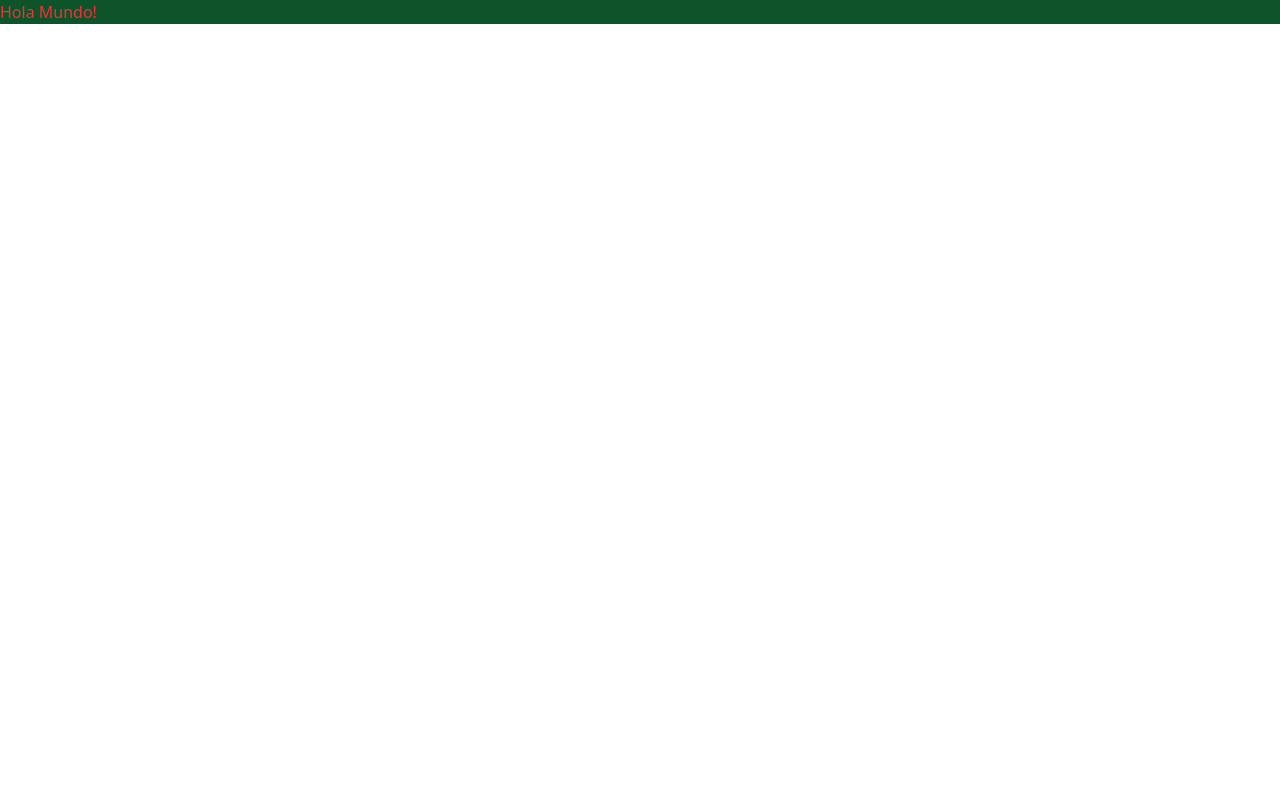
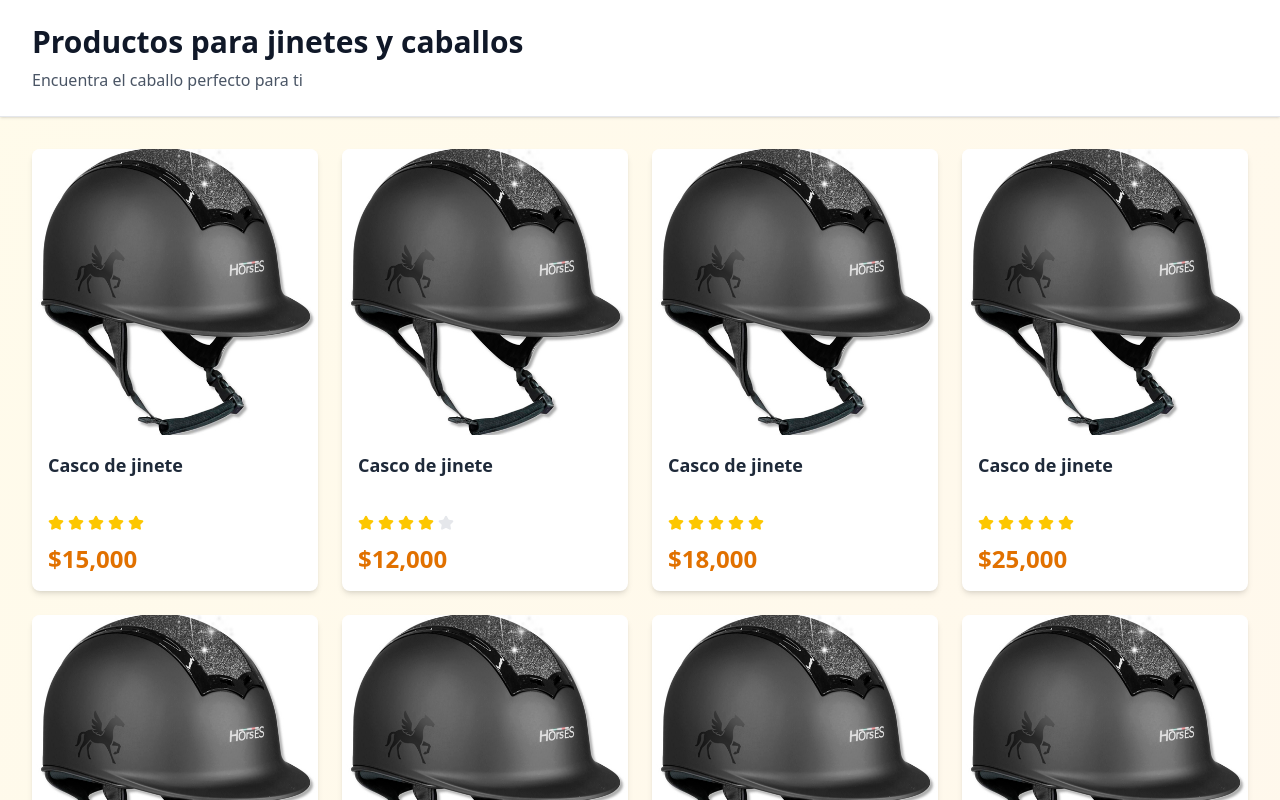
Before and after one commit to No-Country-simulation/-S02-26-Equipo-07, a React (Vite) app in the folder frontend/Equestrian e-commerce/: page / in a window 1280 px wide. Shown: the top 800 px of the page. Built offline with nearby package versions, Linux system fonts and the light colour scheme.

Commit message:
Cambios menores en estilo y estructura

```diff
--- a/frontend/Equestrian e-commerce/package.json
+++ b/frontend/Equestrian e-commerce/package.json
@@ -11,6 +11,7 @@
   },
   "dependencies": {
     "@tailwindcss/vite": "^4.1.18",
+    "lucide-react": "^0.563.0",
     "react": "^19.2.0",
     "react-dom": "^19.2.0",
     "tailwindcss": "^4.1.18"
--- a/frontend/Equestrian e-commerce/src/App.tsx
+++ b/frontend/Equestrian e-commerce/src/App.tsx
@@ -1,15 +1,22 @@
-import { useState } from 'react'
+import HomePage from './pages/home';
 
 function App() {
-  const [count, setCount] = useState(0)
+  return (
+    <div className="min-h-screen bg-linear-to-br from-amber-50 to-orange-50">
+      <header className="bg-white shadow-sm border-b border-gray-200">
+        <div className="max-w-7xl mx-auto px-4 sm:px-6 lg:px-8 py-6">
+          <h1 className="text-3xl font-bold text-gray-900">
+            Productos para jinetes y caballos
+          </h1>
+          <p className="text-gray-600 mt-2">
+            Encuentra el caballo perfecto para ti
+          </p>
+        </div>
+      </header>
 
-  return (
-    <>
-      <p className="text-red-500 bg-green-900">
-      	Hola Mundo!
-      </p>
-    </>
-  )
+      <HomePage/>
+    </div>
+  );
 }
 
-export default App
+export default App;
--- /dev/null
+++ b/frontend/Equestrian e-commerce/src/components/home-components/ProductCard.tsx
@@ -0,0 +1,45 @@
+import { Star } from 'lucide-react';
+import type { Product } from './types/product';
+
+interface ProductCardProps {
+  product: Product;
+}
+
+export default function ProductCard({ product }: ProductCardProps) {
+  const renderStars = () => {
+    return Array.from({ length: 5 }, (_, index) => (
+      <Star
+        key={index}
+        size={16}
+        className={`${
+          index < product.stars
+            ? 'fill-yellow-400 text-yellow-400'
+            : 'fill-gray-200 text-gray-200'
+        }`}
+      />
+    ));
+  };
+
+  return (
+    <div className="bg-white rounded-lg shadow-md overflow-hidden hover:shadow-xl transition-shadow duration-300">
+      <div className="aspect-square bg-linear-to-br from-amber-50 to-orange-100 flex items-center justify-center">
+        <img
+          src={product.image || `./casco.jpg`}
+          alt={product.name}
+          className="w-full h-full object-cover"
+        />
+      </div>
+      <div className="p-4">
+        <h3 className="font-semibold text-gray-800 text-lg mb-2 line-clamp-2 min-h-14">
+          {product.name}
+        </h3>
+        <div className="flex items-center gap-1 mb-3">
+          {renderStars()}
+        </div>
+        <p className="text-2xl font-bold text-amber-600">
+          ${product.price.toLocaleString()}
+        </p>
+      </div>
+    </div>
+  );
+}
--- /dev/null
+++ b/frontend/Equestrian e-commerce/src/components/home-components/ProductGrid.tsx
@@ -0,0 +1,145 @@
+import { useState } from 'react';
+import { ChevronLeft, ChevronRight } from 'lucide-react';
+import ProductCard from './ProductCard';
+import type { Product } from './types/product';
+
+interface ProductGridProps {
+  products: Product[];
+  itemsPerPage?: number;
+}
+
+export default function ProductGrid({ products, itemsPerPage = 12 }: ProductGridProps) {
+  const [currentPage, setCurrentPage] = useState(1);
+
+  const totalPages = Math.ceil(products.length / itemsPerPage);
+  const startIndex = (currentPage - 1) * itemsPerPage;
+  const endIndex = startIndex + itemsPerPage;
+  const currentProducts = products.slice(startIndex, endIndex);
+
+  const goToNextPage = () => {
+    if (currentPage < totalPages) {
+      setCurrentPage(currentPage + 1);
+      window.scrollTo({ top: 0, behavior: 'smooth' });
+    }
+  };
+
+  const goToPreviousPage = () => {
+    if (currentPage > 1) {
+      setCurrentPage(currentPage - 1);
+      window.scrollTo({ top: 0, behavior: 'smooth' });
+    }
+  };
+
+  const goToPage = (page: number) => {
+    setCurrentPage(page);
+    window.scrollTo({ top: 0, behavior: 'smooth' });
+  };
+
+  const getPageNumbers = () => {
+    const pages = [];
+    const maxVisiblePages = 7;
+
+    if (totalPages <= maxVisiblePages) {
+      for (let i = 1; i <= totalPages; i++) {
+        pages.push(i);
+      }
+    } else {
+      if (currentPage <= 4) {
+        for (let i = 1; i <= 5; i++) {
+          pages.push(i);
+        }
+        pages.push('...');
+        pages.push(totalPages);
+      } else if (currentPage >= totalPages - 3) {
+        pages.push(1);
+        pages.push('...');
+        for (let i = totalPages - 4; i <= totalPages; i++) {
+          pages.push(i);
+        }
+      } else {
+        pages.push(1);
+        pages.push('...');
+        for (let i = currentPage - 1; i <= currentPage + 1; i++) {
+          pages.push(i);
+        }
+        pages.push('...');
+        pages.push(totalPages);
+      }
+    }
+
+    return pages;
+  };
+
+  if (products.length === 0) {
+    return (
+      <div className="text-center py-16">
+        <p className="text-gray-500 text-lg">No hay productos disponibles</p>
+      </div>
+    );
+  }
+
+  return (
+    <div className="w-full">
+      <div className="grid grid-cols-1 sm:grid-cols-2 lg:grid-cols-3 xl:grid-cols-4 gap-6 mb-8">
+        {currentProducts.map((product) => (
+          <ProductCard key={product.id} product={product} />
+        ))}
+      </div>
+
+      {totalPages > 1 && (
+        <div className="flex items-center justify-center gap-2 mt-8">
+          <button
+            onClick={goToPreviousPage}
+            disabled={currentPage === 1}
+            className={`p-2 rounded-lg border ${
+              currentPage === 1
+                ? 'border-gray-200 text-gray-300 cursor-not-allowed'
+                : 'border-amber-600 text-amber-600 hover:bg-amber-50 transition-colors'
+            }`}
+          >
+            <ChevronLeft size={20} />
+          </button>
+
+          <div className="flex items-center gap-1">
+            {getPageNumbers().map((page, index) => (
+              <div key={index}>
+                {page === '...' ? (
+                  <span className="px-3 py-2 text-gray-400">...</span>
+                ) : (
+                  <button
+                    onClick={() => goToPage(page as number)}
+                    className={`px-4 py-2 rounded-lg font-medium transition-colors ${
+                      currentPage === page
+                        ? 'bg-amber-600 text-white'
+                        : 'text-gray-700 hover:bg-gray-100'
+                    }`}
+                  >
+                    {page}
+                  </button>
+                )}
+              </div>
+            ))}
+          </div>
+
+          <button
+            onClick={goToNextPage}
+            disabled={currentPage === totalPages}
+            className={`p-2 rounded-lg border ${
+              currentPage === totalPages
+                ? 'border-gray-200 text-gray-300 cursor-not-allowed'
+                : 'border-amber-600 text-amber-600 hover:bg-amber-50 transition-colors'
+            }`}
+          >
+            <ChevronRight size={20} />
+          </button>
+        </div>
+      )}
+    {/*
+      <div className="text-center mt-4 text-gray-600">
+        Página {currentPage} de {totalPages} ({products.length} productos en total)
+      </div>
+      */}
+    </div>
+
+  );
+}
--- /dev/null
+++ b/frontend/Equestrian e-commerce/src/components/home-components/data/mockProducts.ts
@@ -0,0 +1,30 @@
+import type { Product } from '../types/product';
+import Image1 from '../casco.jpg';
+
+export const mockProducts: Product[] = [
+  { id: 1, name: 'Casco de jinete', price: 15000, stars: 5, image: `${Image1}` },
+  { id: 2, name: 'Casco de jinete', price: 12000, stars: 4, image: `${Image1}` },
+  { id: 3, name: 'Casco de jinete', price: 18000, stars: 5, image: `${Image1}` },
+  { id: 4, name: 'Casco de jinete', price: 25000, stars: 5, image: `${Image1}` },
+  { id: 5, name: 'Casco de jinete', price: 9500, stars: 4, image: `${Image1}` },
+  { id: 6, name: 'Casco de jinete', price: 8000, stars: 4, image: `${Image1}` },
+  { id: 7, name: 'Casco de jinete', price: 3500, stars: 5, image: `${Image1}` },
+  { id: 8, name: 'Casco de jinete', price: 11000, stars: 4, image: `${Image1}` },
+  { id: 9, name: 'Casco de jinete', price: 14000, stars: 5, image: `${Image1}` },
+  { id: 10, name: 'Casco de jinete', price: 13500, stars: 4, image: `${Image1}` },
+  { id: 11, name: 'Potro Mustang', price: 7500, stars: 3, image: `${Image1}` },
+  { id: 12, name: 'Caballo Percheron', price: 16000, stars: 4, image: `${Image1}` },
+  { id: 13, name: 'Yegua Palomino', price: 19000, stars: 5, image: `${Image1}` },
+  { id: 14, name: 'Caballo Cuarto de Milla', price: 10500, stars: 4, image: `${Image1}` },
+  { id: 15, name: 'Pura Sangre Inglés', price: 22000, stars: 5, image: `${Image1}` },
+  { id: 16, name: 'Caballo Haflinger', price: 8500, stars: 4, image: `${Image1}` },
+  { id: 17, name: 'Yegua Tennessee Walker', price: 13000, stars: 4, image: `${Image1}` },
+  { id: 18, name: 'Caballo Lusitano', price: 20000, stars: 5, image: `${Image1}` },
+  { id: 19, name: 'Potro Lipizzano', price: 17500, stars: 5, image: `${Image1}` },
+  { id: 20, name: 'Caballo Warmblood', price: 24000, stars: 5, image: `${Image1}` },
+  { id: 21, name: 'Yegua Standardbred', price: 9000, stars: 3, image: `${Image1}` },
+  { id: 22, name: 'Caballo Hanoveriano', price: 21000, stars: 5, image: `${Image1}` },
+  { id: 23, name: 'Poni Galés', price: 4500, stars: 4, image: `${Image1}` },
+  { id: 24, name: 'Caballo Akhal-Teke', price: 28000, stars: 5, image: `${Image1}` },
+  { id: 25, name: 'Yegua Marwari', price: 15500, stars: 4, image: `${Image1}` },
+];
--- /dev/null
+++ b/frontend/Equestrian e-commerce/src/components/home-components/types/product.ts
@@ -0,0 +1,7 @@
+export interface Product {
+  id: number;
+  name: string;
+  price: number;
+  stars: number;
+  image?: string;
+}
--- /dev/null
+++ b/frontend/Equestrian e-commerce/src/pages/home.tsx
@@ -0,0 +1,15 @@
+import ProductGrid from '../components/home-components/ProductGrid';
+import { mockProducts } from '../components/home-components/data/mockProducts';
+
+
+const HomePage = ()=>{
+    return (
+        <>
+            <main className="max-w-7xl mx-auto px-4 sm:px-6 lg:px-8 py-8">
+                <ProductGrid products={mockProducts} />
+            </main>
+        </>
+    )
+}
+
+export default HomePage;
```
Also changed, not shown: frontend/Equestrian e-commerce/src/components/home-components/casco.jpg (added), 1 other file (tests, documents, lock files or other folders).
